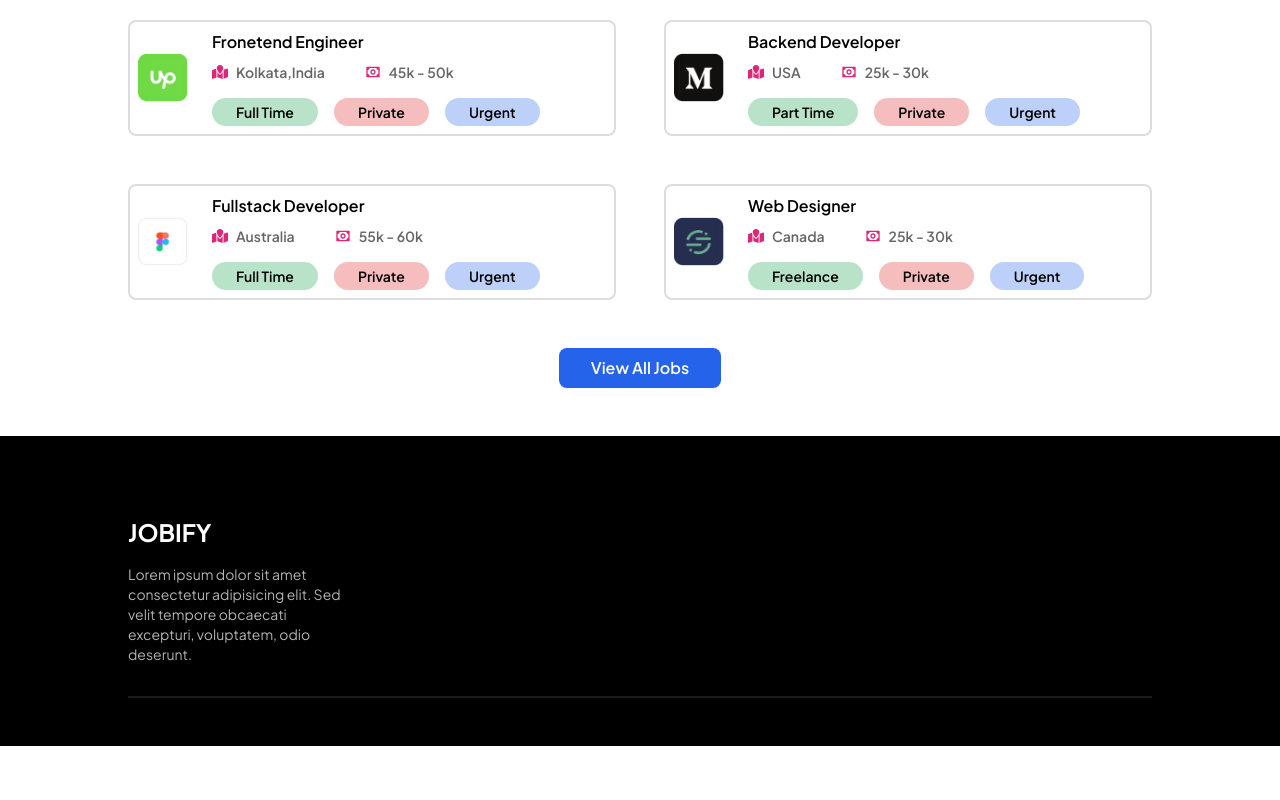
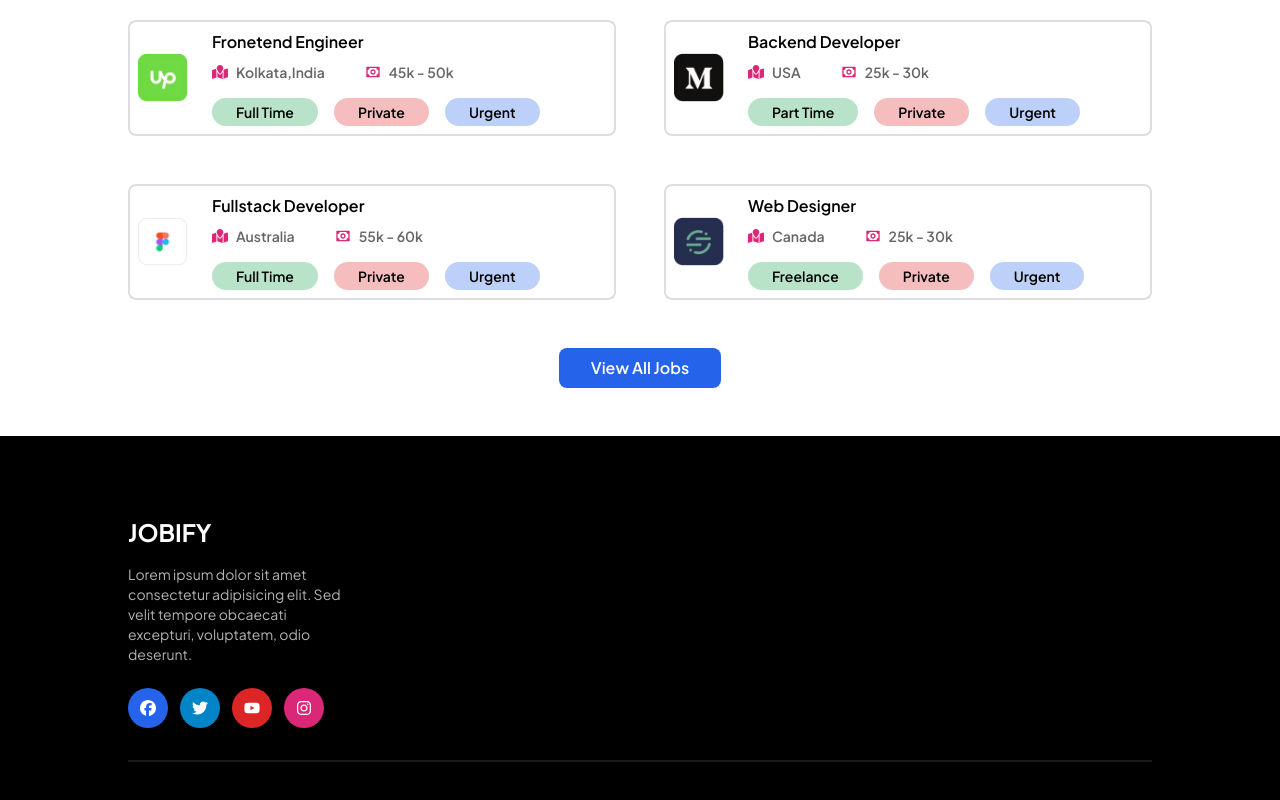
Before and after one commit to muhammadshakkeerp/Job-portal, a Next.js app: page / in a window 1280 px wide. Shown: the part 1715-2515 px from the top of the page. Before the commit the page ends 2461 px from the top, so only its background shows below. Built offline with nearby package versions, Linux system fonts and the light colour scheme; no server answers.

Commit message:
social icons added

```diff
--- a/components/Home/Footer.tsx
+++ b/components/Home/Footer.tsx
@@ -1,4 +1,5 @@
 import React from 'react'
+import { FaFacebook, FaInstagram, FaTwitter, FaYoutube } from 'react-icons/fa6'
 
 const Footer = () => {
     return (
@@ -9,6 +10,20 @@ const Footer = () => {
                     <h1 className='text-2xl text-white mb-4 font-bold uppercase'>Jobify</h1>
                     <p className='text-sm text-white text-opacity-70'>Lorem ipsum dolor sit amet consectetur adipisicing elit. Sed velit tempore obcaecati excepturi, voluptatem, odio deserunt.</p>
                     {/* social icons */}
+                    <div className='mt-6 flex items-center space-x-3'>
+                        <div className='w-10 h-10 bg-blue-600 rounded-full flex items-center justify-center flex-col'>
+                            <FaFacebook className='text-white'/>
+                        </div>
+                        <div className='w-10 h-10 bg-sky-600 rounded-full flex items-center justify-center flex-col'>
+                            <FaTwitter className='text-white'/>
+                        </div>
+                        <div className='w-10 h-10 bg-red-600 rounded-full flex items-center justify-center flex-col'>
+                            <FaYoutube className='text-white'/>
+                        </div>
+                        <div className='w-10 h-10 bg-pink-600 rounded-full flex items-center justify-center flex-col'>
+                            <FaInstagram className='text-white'/>
+                        </div>
+                    </div>
                 </div>
             </div>
         </div>
```
